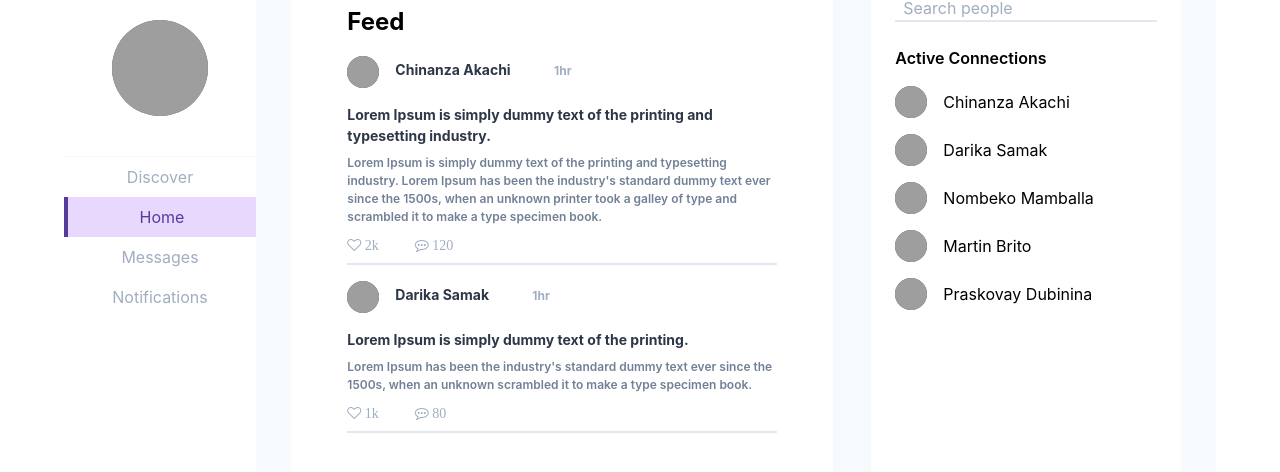
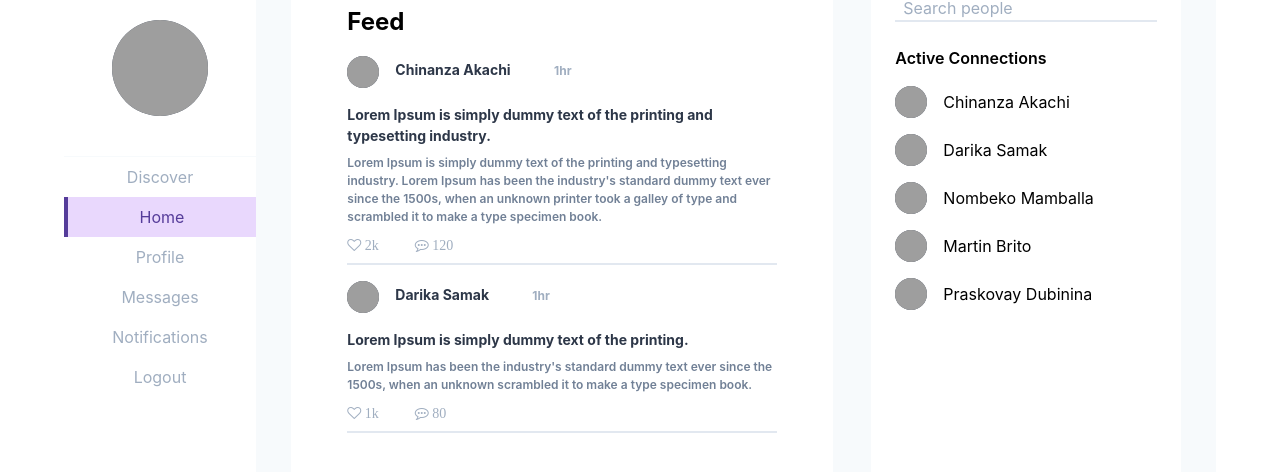
Before and after one commit to sandesh661/conference, a website: page public/home.html in a window 1280 px wide. Shown: the part 76-548 px from the top of the page. Drawn offline with Linux system fonts and the light colour scheme; grey boxes are pictures that could not be loaded.

Commit message:
add logout button

```diff
--- a/public/home.html
+++ b/public/home.html
@@ -18,8 +18,10 @@
             <div class="links w-full text-center text-center mt-6 border-t border-gray-100 text-gray-500">
                 <a href="./discover.html" class="block leftNavBar link py-2">Discover</a>
                 <a href="./home.html" class="block leftNavBar  border-l-4 border-purple-800 bg-purple-200 text-purple-800 py-2">Home</a>
+                <a href="./profile.html" class="block leftNavBar link py-2">Profile</a>
                 <a href="./messages.html" class="block leftNavBar link py-2">Messages</a>
                 <a href="./notifications.html" class="block leftNavBar link py-2">Notifications</a>
+                <button onclick="logout()" class="tex-center w-full block leftNavBar link my-2">Logout</button>
             </div>
         </div>
         <div class="h-screen w-10/12 bg-gray-100 p-4">
@@ -121,5 +123,9 @@
 
     let user = JSON.parse(localStorage.getItem('profile'))
     document.querySelector('#profile-fname').innerHTML = user.first_name
+    function logout() {
+        localStorage.clear()
+        window.location.href="index.html"
+    }
 </script>
 </html>
```
Also changed, not shown: public/discover.html (+7 -0 lines), public/messages.html (+7 -0 lines), public/notifications.html (+7 -0 lines), public/profile.html (+7 -0 lines).
